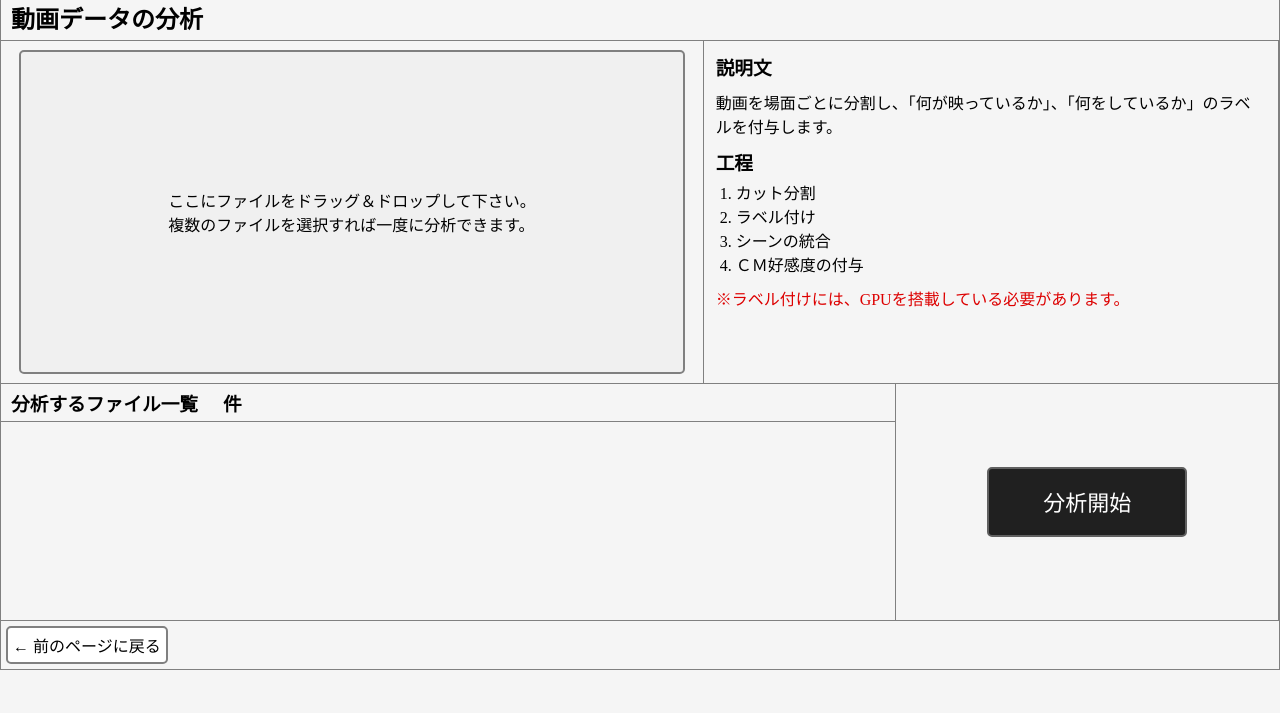
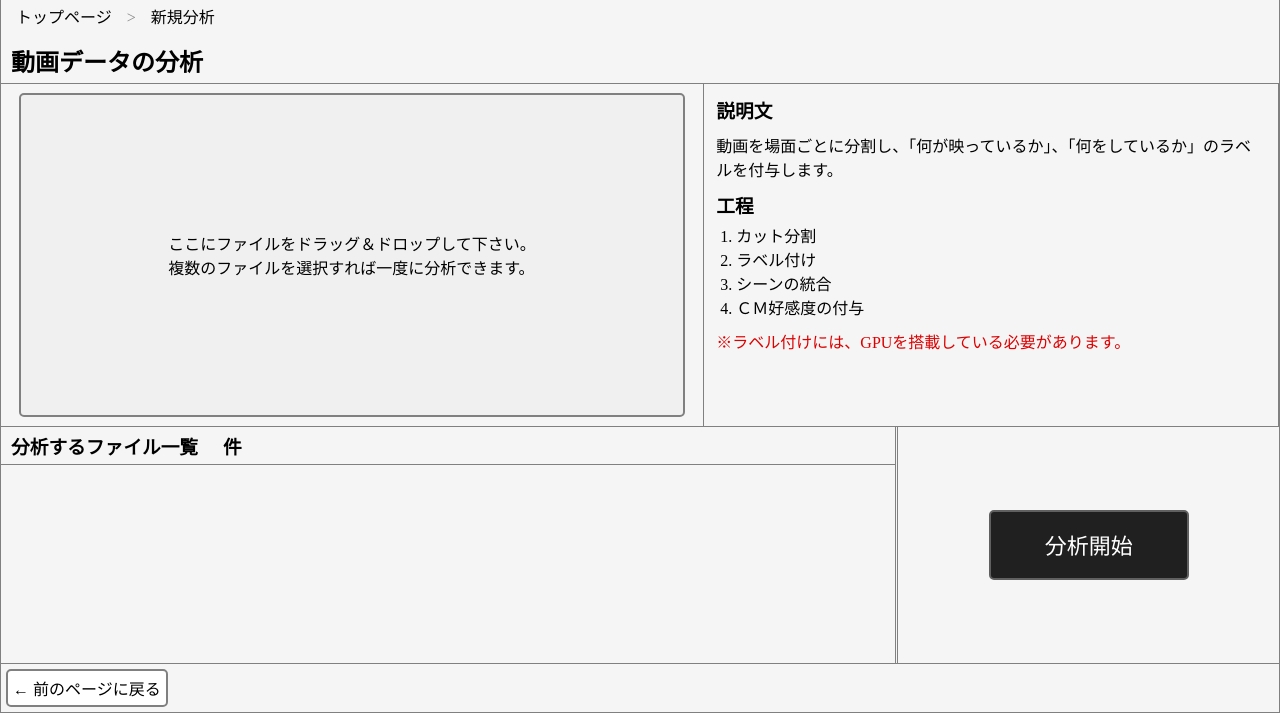
Before and after one commit to Fukuyori-Kanta/Scene-Analyzer, a plain HTML site: page resources/app/html/exe.html in a window 1280 px wide. Shown: the part 103-816 px from the top of the page. Drawn offline with nearby package versions, Linux system fonts and the light colour scheme; some packages are replaced by stand-ins of ours.

Commit message:
implement_breadcrumbs#12

```diff
--- a/resources/app/css/style.css
+++ b/resources/app/css/style.css
@@ -127,7 +127,7 @@ a {
     position: fixed;
     top: 0;
     right: 0;
-    z-index: 1;
+    z-index: 0;
     width: 30vw;
     height: 100vh;
     display: flex;
@@ -163,6 +163,30 @@ a {
     background: #fff;
     border:2px solid #808080;
     border-radius:5px;
+}
+.bread ul {
+    display: flex;
+    list-style-type: none;
+    margin: 10px 10px 10px;
+}
+.bread li a {
+    padding: 5px;
+    color: #000000;
+    font-size: 16px;
+    text-decoration: none;
+}
+.bread li a:hover {
+    background-color: #EEEEEE;
+}
+
+.bread li::before {
+    content: '\003e'; /* 「>」を要素間の区切り文字として表示 */
+    margin-left: 10px; /* 区切り文字と要素の間隔を調整 */
+    margin-right: 10px; /* 区切り文字と要素の間隔を調整 */
+    color: #888888; /* 区切り文字の文字色 */
+}
+.bread li:first-child::before {
+	content: normal;
 }
 
 /* 初期ページ [index.html]
--- a/resources/app/html/exe.html
+++ b/resources/app/html/exe.html
@@ -62,9 +62,17 @@
             </div>
         </header>
 
+        <!-- パンくずリスト -->
+        <div class="bread">
+            <ul>
+                <li><a href="index.html">トップページ</a></li>
+                <li><a href="exe.html">新規分析</a></li>
+            </ul>
+        </div>
+
         <!-- メインコンテンツ -->
         <div class="container">
-            <div id="grid-A" class="border-line">
+            <div id="grid-A">
                 <h2 class="heading margin-left">動画データの分析</h2>
             </div>
 
--- a/resources/app/js/renderer.js
+++ b/resources/app/js/renderer.js
@@ -484,6 +484,9 @@ function resultListFunc() {
     }
 
     if(searchWord !== 'undefined') {
+        // パンくずリストに検索条件を表示
+        $('.bread ul').append('<li>' + searchWord + "</li>").trigger('create');
+
         // プレスホルダーに検索単語を表示
         $('#search-word').val(searchWord);
 
@@ -583,9 +586,12 @@ function resultShowFunc() {
     // --------------------------------------------------
     updateAccessHistory(fileName);
 
+    // パンくずリストにファイル名を表示
+    $('.bread ul').append('<li>' + fileName + "</li>").trigger('create');
+
+    // ファイル名とカット番号を表示
     let cutNo = 1;  // カット番号（初期値は１を設定）
 
-    // ファイル名とカット番号を表示
     $('#file-name').text(fileName);
     $('#cut-no').text(cutNo + 'シーン目');
 
```
Also changed, not shown: resources/app/html/result_list.html (+8 -0 lines), resources/app/html/result_show.html (+8 -1 lines), resources/app/html/statistics.html (+8 -0 lines).
